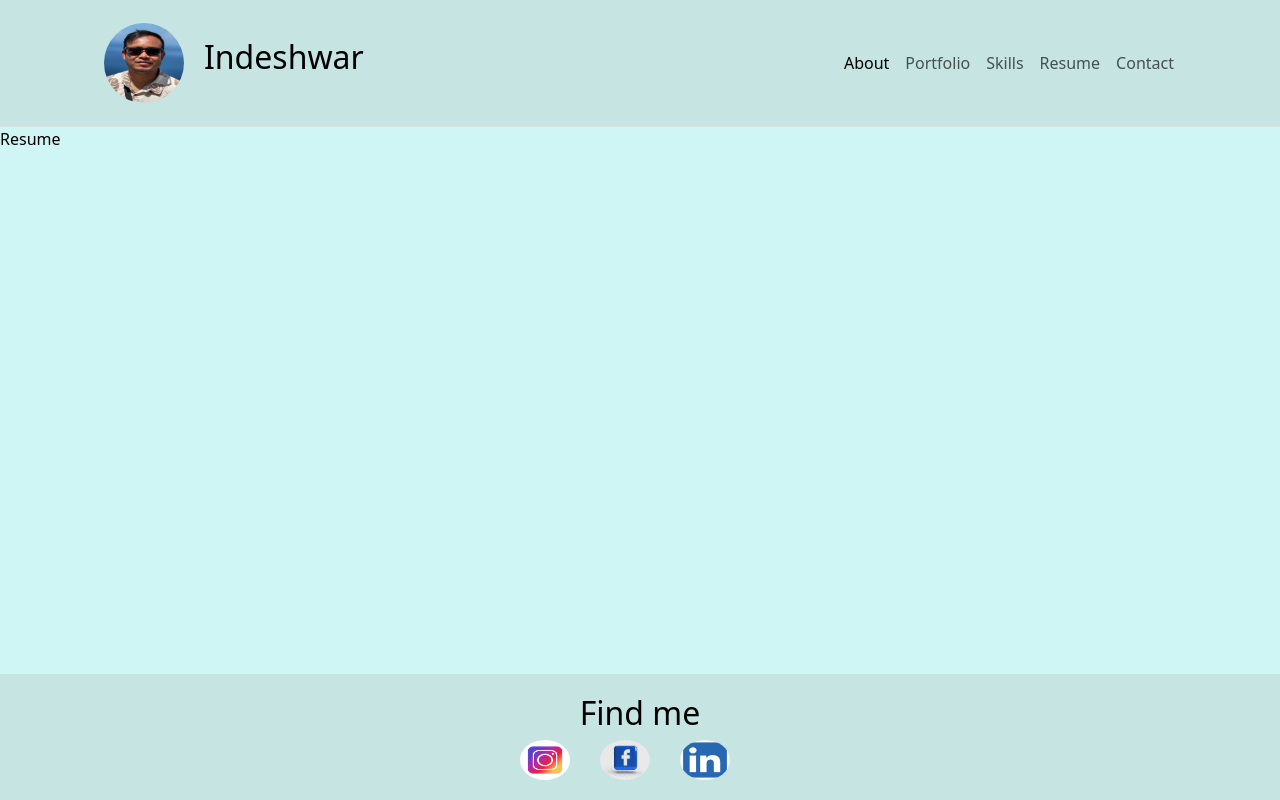
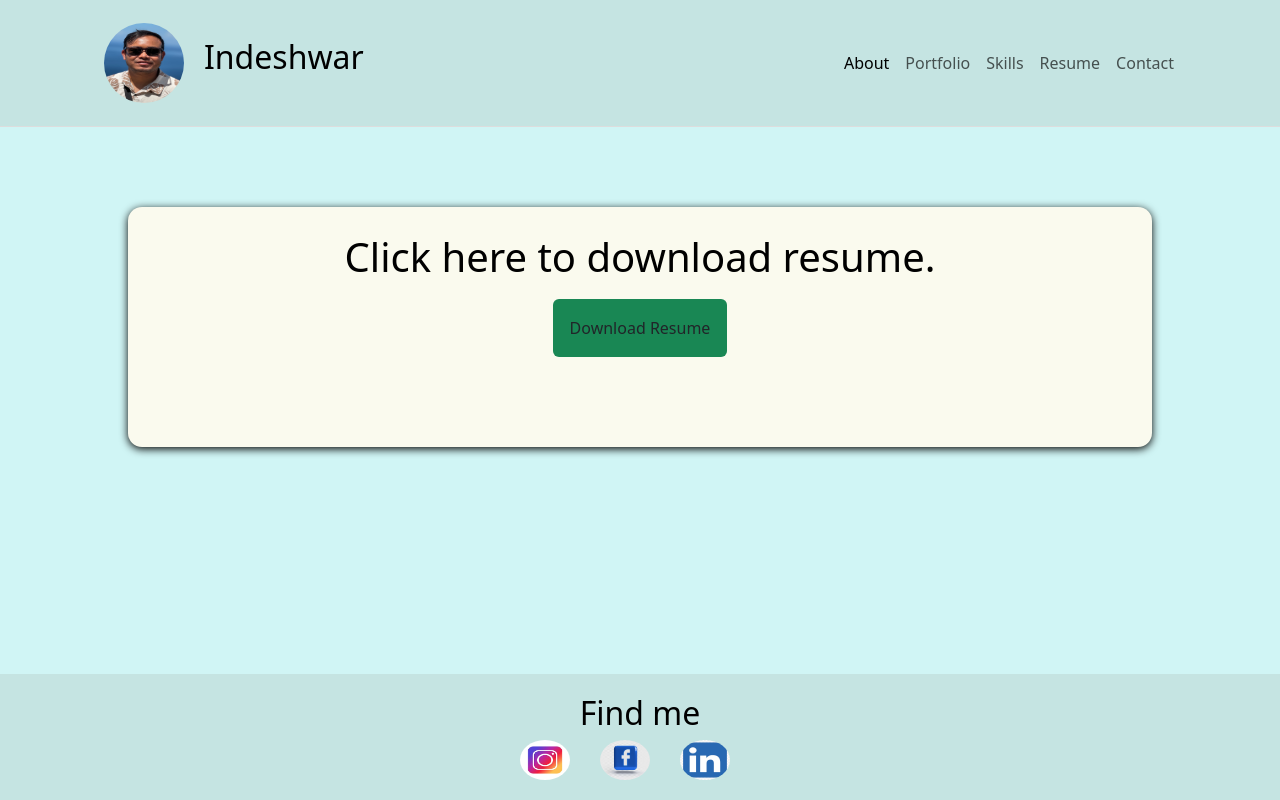
Before and after one commit to Indeshwar/Inde-profile, a React (Create React App) app: page /resume in a window 1280 px wide. Built offline with nearby package versions, Linux system fonts and the light colour scheme.

Commit message:
Add Download button in Resume component

```diff
--- a/src/components/Resume.js
+++ b/src/components/Resume.js
@@ -1,9 +1,20 @@
-import React from 'react'
+import React from "react";
+import Card from "./UI/Card";
+import "./style.css";
 
 function Resume() {
   return (
-    <div>Resume</div>
-  )
+    <>
+      <div className="download-content">
+        <h1 className="title">Click here to download resume.</h1>
+        <div className="title-content">
+          <button type="button" className="btn bg-success p-3">
+            Download Resume
+          </button>
+        </div>
+      </div>
+    </>
+  );
 }
 
-export default Resume
+export default Resume;
```
